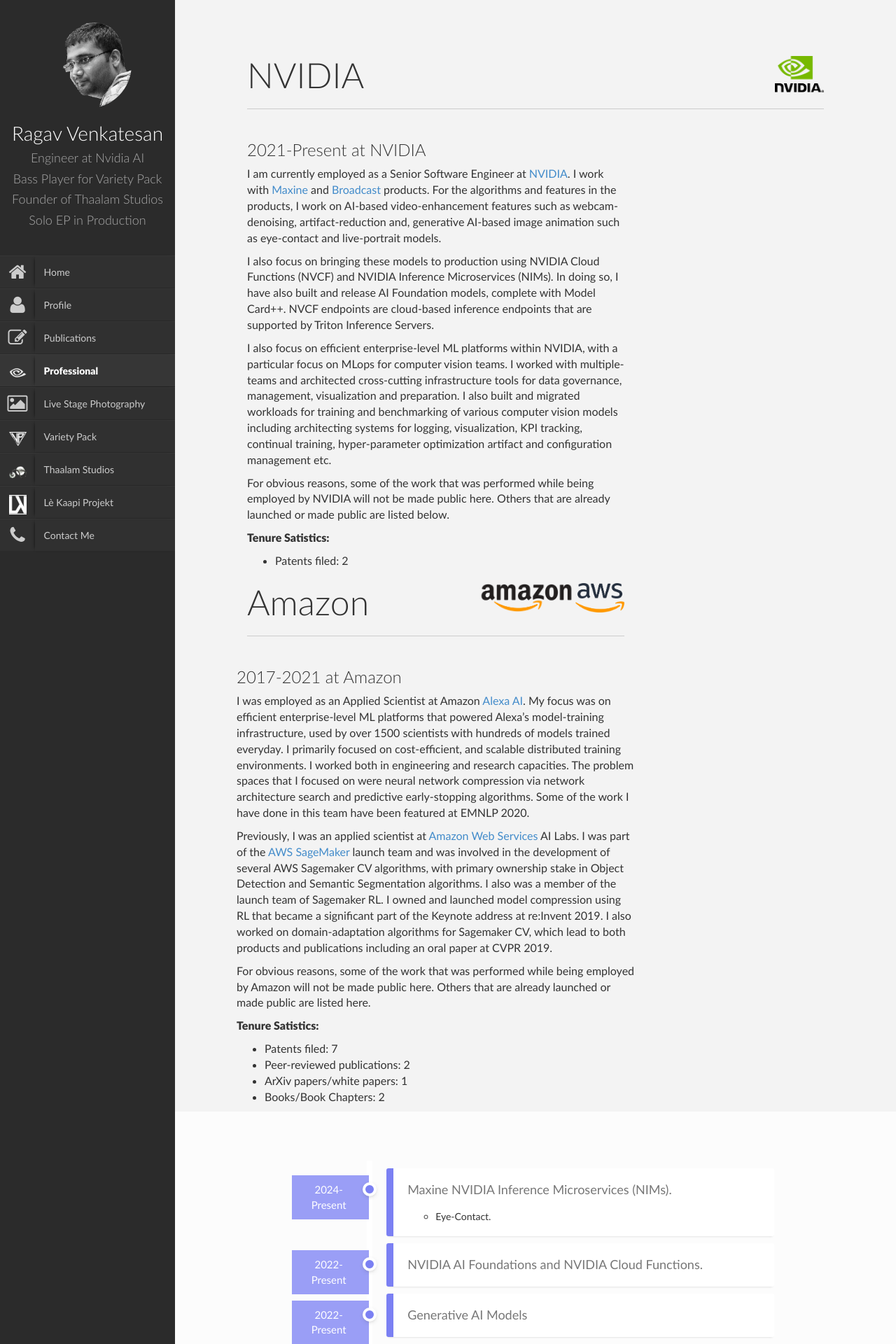
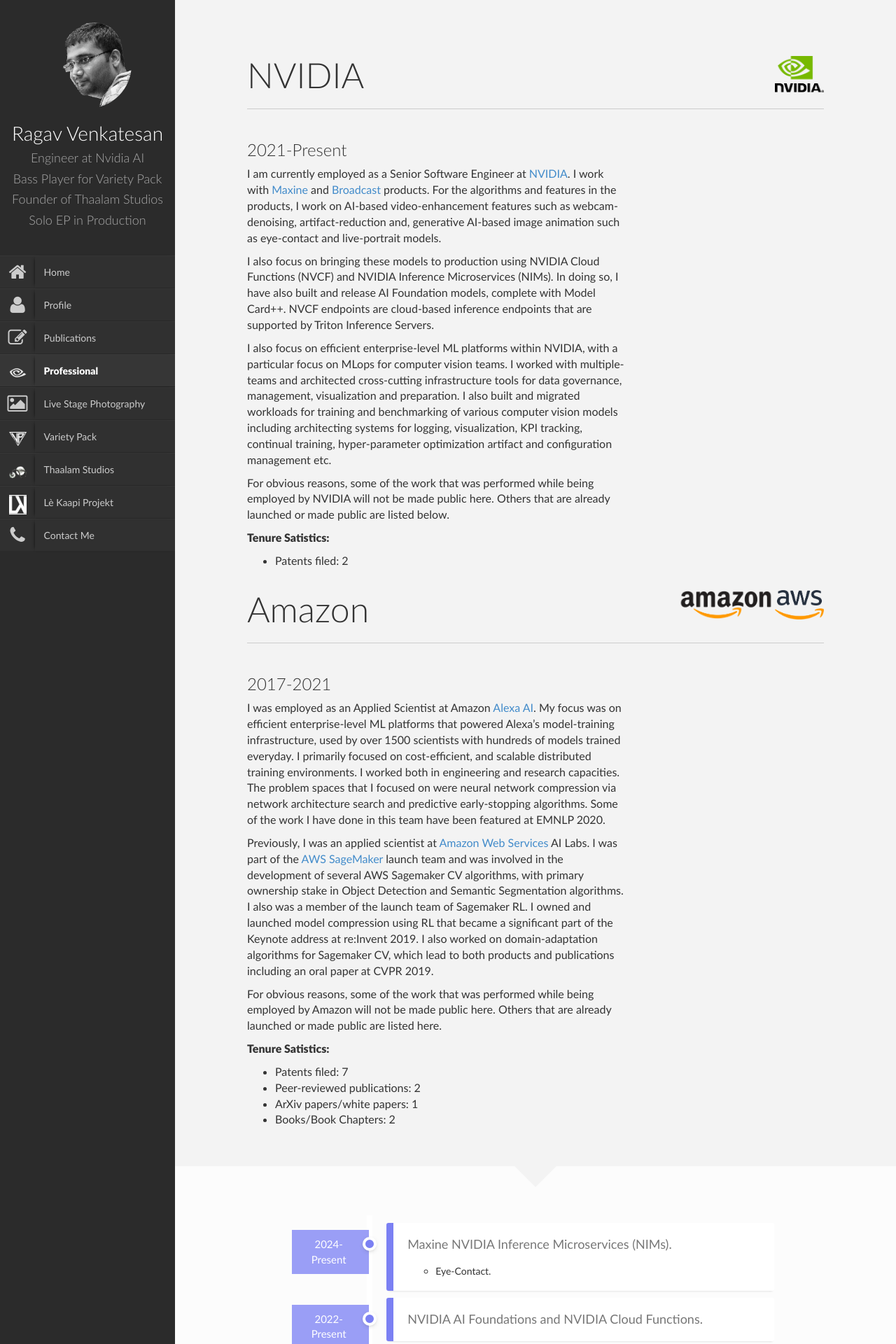
Before and after one commit to ragavvenkatesan/ragavvenkatesan.github.io, a Jekyll site: the page built from professional.html, in a window 1280 px wide. Shown: the top 1920 px of the page at 70% size. Built offline with Jekyll 4.4.1, drawn with Linux system fonts in a browser that asks for light colours; nearby versions of some CDN libraries.

Commit message:
updating professional

```diff
--- a/professional.html
+++ b/professional.html
@@ -11,7 +11,7 @@
                         class="img-responsive"></h2>
                 <div class="row">
                     <div class="col-md-8">
-                        <h3> 2021-Present at NVIDIA </h3>
+                        <h3> 2021-Present </h3>
                         <p>I am currently employed as a Senior Software Engineer at <a
                                 href="https://www.nvidia.com/en-us/">NVIDIA</a>.
                             I work with <a href="https://developer.nvidia.com/maxine">Maxine</a> and
@@ -51,13 +51,20 @@
                             </li>
                         </ul>
                         </p>
-                        <h2 class="title">Amazon<img alt="image" src="img/aws.png" align="right" width="70em"
-                                height="auto" class="img-responsive"><img alt="image" src="img/amazon.png" align="right"
-                                width="140em" height="auto" class="img-responsive"></h2>
+                    </div>
+
+                </div>
+            </div>
+            <div class="section-container">
+                <h2 class="title">Amazon<img alt="image" src="img/aws.png" align="right" width="70em" height="auto"
+                        class="img-responsive"><img alt="image" src="img/amazon.png" align="right" width="140em"
+                        height="auto" class="img-responsive"></h2>
                 <div class="row">
-                            <h3> 2017-2021 at Amazon</h3>
+                    <div class="col-md-8">
+                        <h3> 2017-2021</h3>
                         <p>I was employed as an Applied Scientist at Amazon <a
-                                    href="https://developer.amazon.com/en-US/alexa">Alexa AI</a>.
+                                href="https://developer.amazon.com/en-US/alexa">Alexa
+                                AI</a>.
                             My focus was on efficient enterprise-level ML platforms that powered Alexa’s
                             model-training
                             infrastructure,
```
Lines whose indentation alone changed are shown as unchanged.
